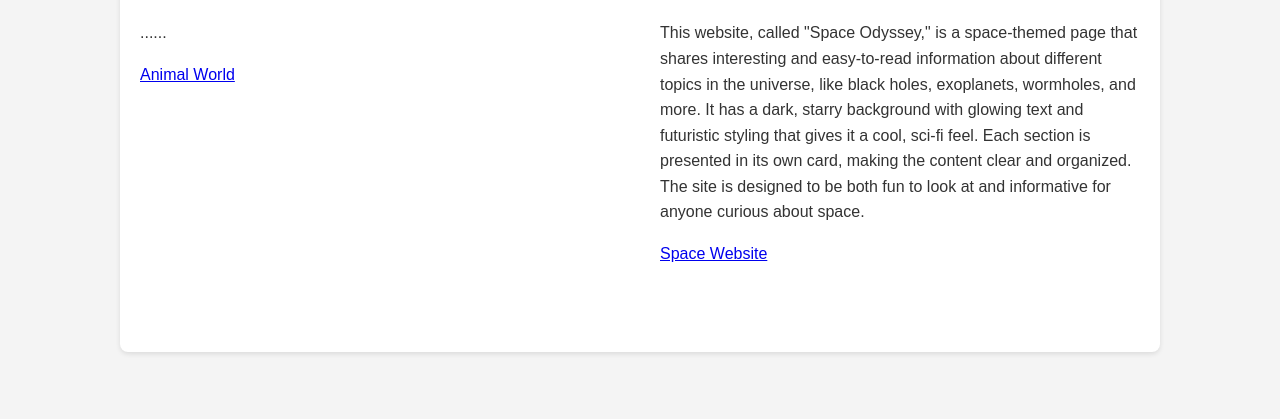
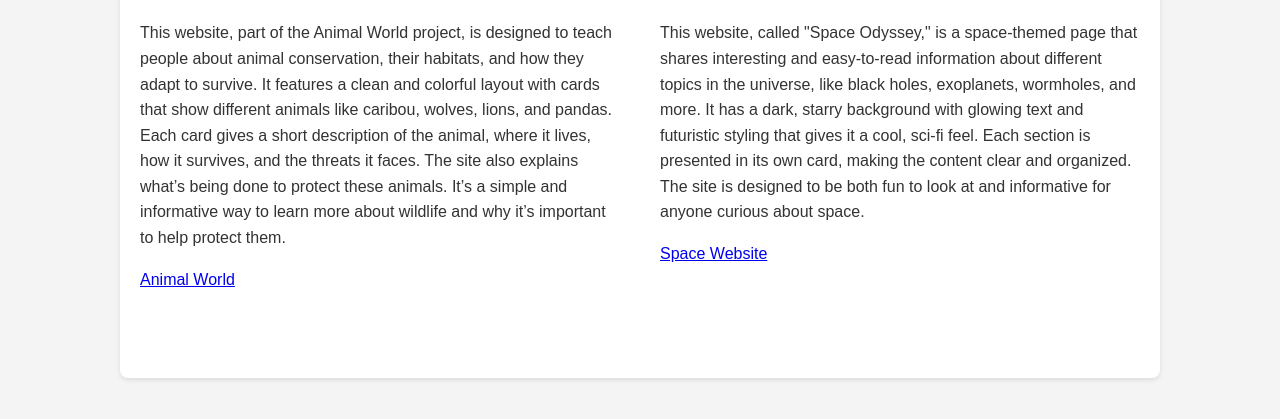
Before and after one commit to jaylenj-bit/porfolio, a plain HTML site: page portfolio.html in a window 1280 px wide. Shown: the part 285-704 px from the top of the page. Drawn offline with Linux system fonts and the light colour scheme.

Commit message:
Update portfolio.html

```diff
--- a/portfolio.html
+++ b/portfolio.html
@@ -13,7 +13,7 @@
         <div class="portfolio">
             <div>
                 <iframe src="https://jaylenj-bit.github.io/AnimalWorld/" title="description" width="300px"> </iframe>
-                <p>......</p>
+                <p>This website, part of the Animal World project, is designed to teach people about animal conservation, their habitats, and how they adapt to survive. It features a clean and colorful layout with cards that show different animals like caribou, wolves, lions, and pandas. Each card gives a short description of the animal, where it lives, how it survives, and the threats it faces. The site also explains what’s being done to protect these animals. It’s a simple and informative way to learn more about wildlife and why it’s important to help protect them.</p>
                 <a href="https://jaylenj-bit.github.io/AnimalWorld/" target="_blank">Animal World</a>
             </div>
             <div>
```
